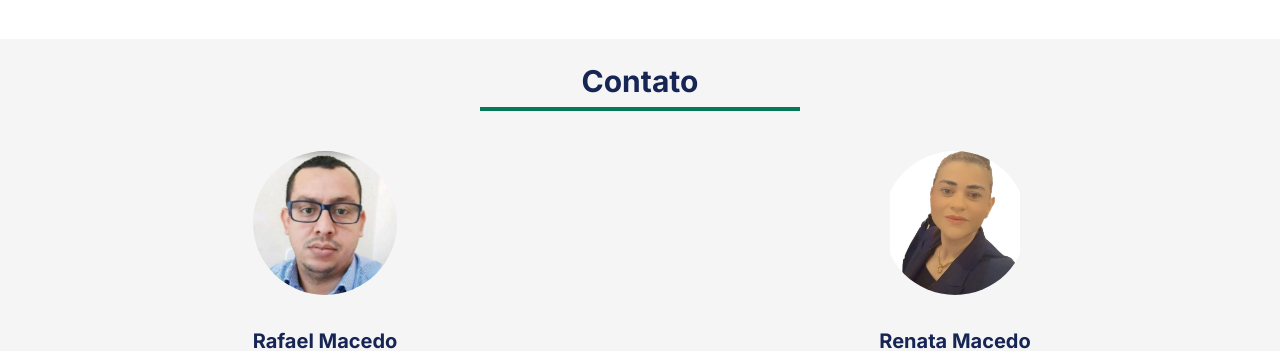
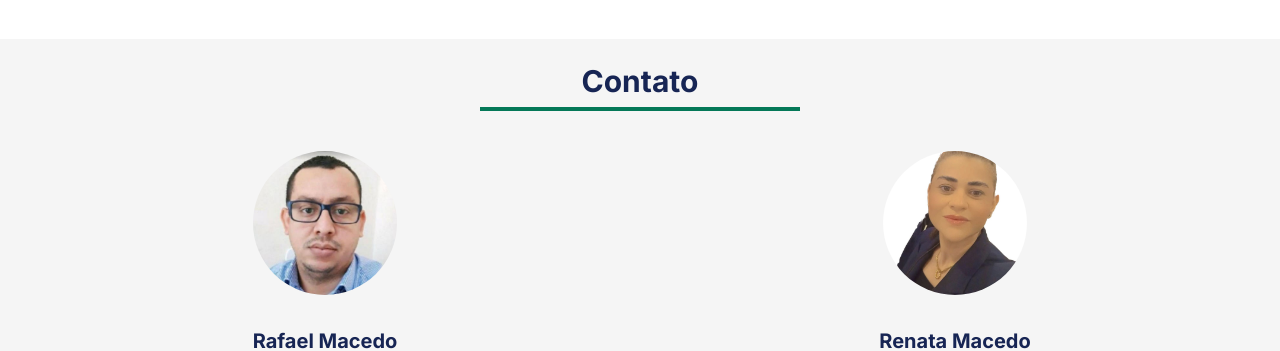
Before and after one commit to diogokimisima/new-safety, a React (Vite) app: page / in a window 1280 px wide. Shown: the part 2182-2533 px from the top of the page. Built offline with nearby package versions, Linux system fonts and the light colour scheme.

Commit message:
adjusting image in contact component

```diff
--- a/src/components/contacts/contact-card.jsx
+++ b/src/components/contacts/contact-card.jsx
@@ -1,7 +1,7 @@
 export function ContactCard({ image, name ,description, positionJob }){
     return(
         <div className='flex flex-col items-center'>
-            <img className='rounded-full w-36 h-36 object-contain' src={image} alt="foto-perfil"/>
+            <img className='rounded-full w-36 h-36 object-cover' src={image} alt="foto-perfil"/>
             <h2 className='text-blue-950 font-bold text-xl mt-8'>{name}</h2>
             <span className='text-emerald-800 font-bold'>{positionJob}</span>
 
```
